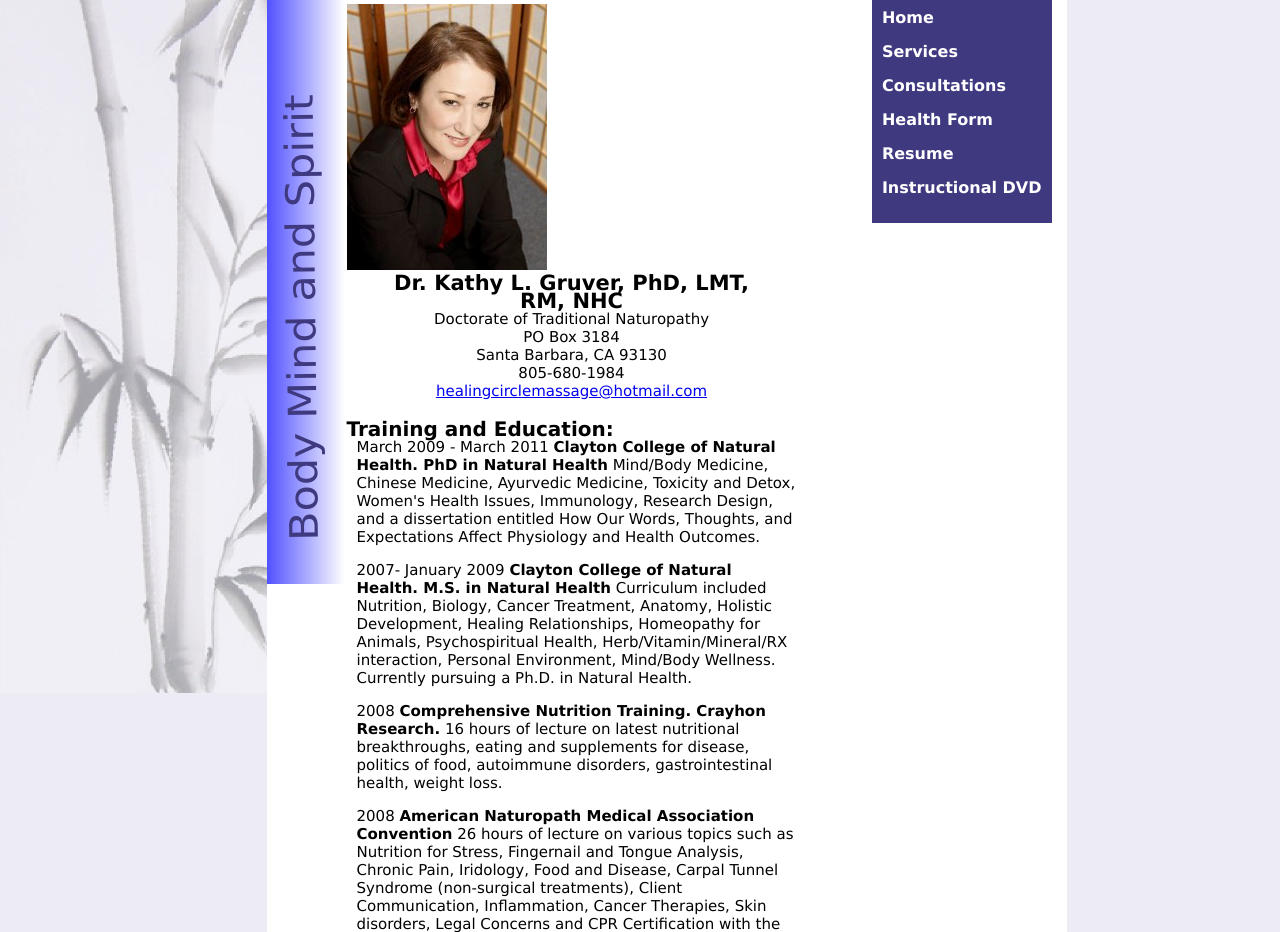
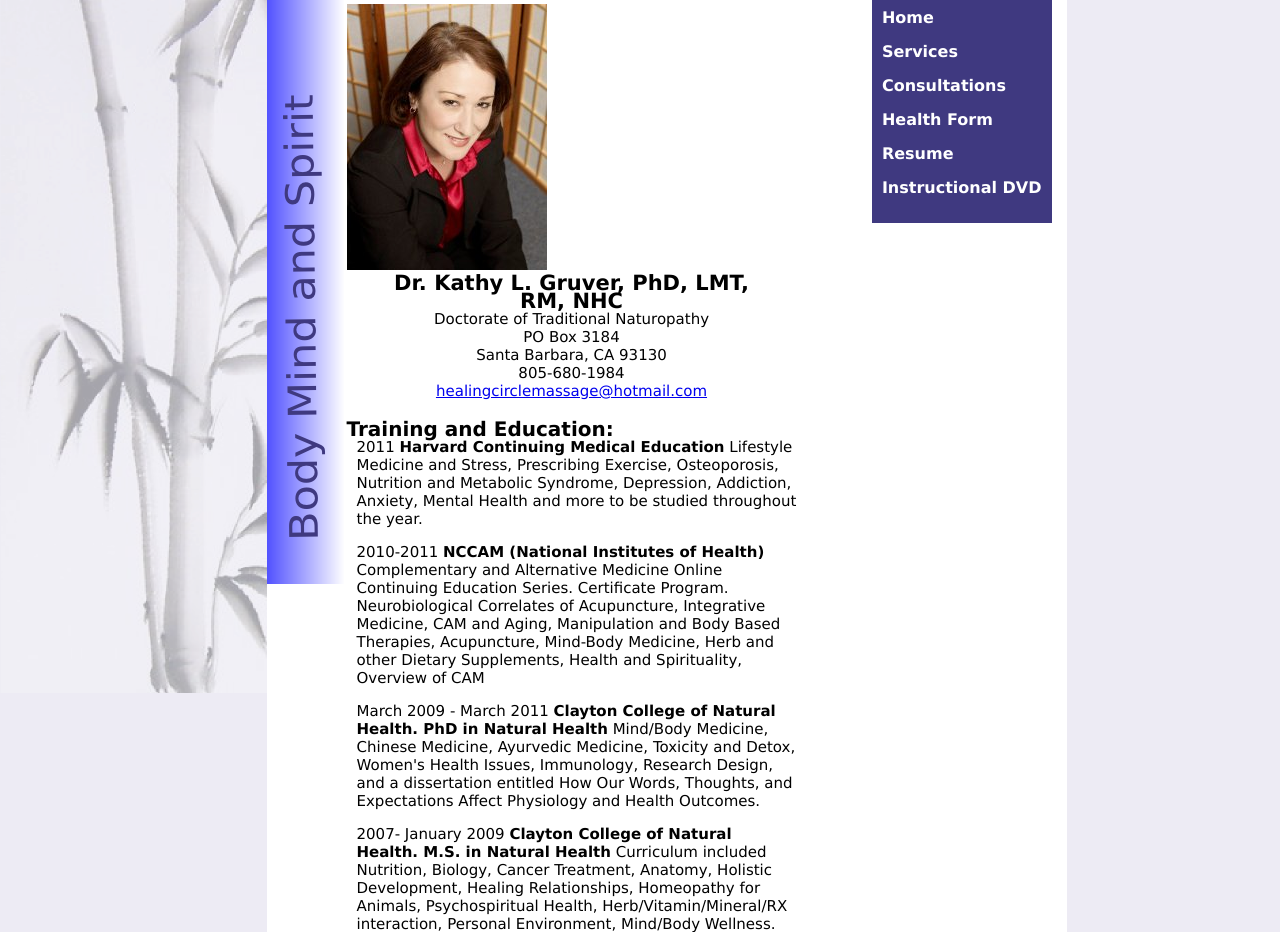
Before and after one commit to emlprime/healingcirclenaturalhealth, a Django app: template templates/resume.html in a window 1280 px wide. Shown: the part 160-1092 px from the top of the page. Run offline with Django 3.2, Linux system fonts and the light colour scheme; the template is opened without the code that fills it, so the values that code supplies are empty.

Commit message:
updated resume

```diff
--- a/templates/resume.html
+++ b/templates/resume.html
@@ -13,7 +13,11 @@
 </div>
 <dt>Training and Education:</dt>
 <dd>
-  <p>March 2009 - March 2011 <strong>Clayton College of Natural Health. PhD in Natural Health</strong> Mind/Body Medicine, Chinese Medicine, Ayurvedic Medicine, Toxicity and Detox, Women's Health Issues, Immunology, Research Design, and a dissertation entitled How Our Words, Thoughts, and Expectations Affect Physiology and Health Outcomes.</p>
+<p>2011 <strong>Harvard Continuing Medical Education</strong> Lifestyle Medicine and Stress, Prescribing Exercise, Osteoporosis, Nutrition and Metabolic Syndrome, Depression, Addiction, Anxiety, Mental Health and more to be studied throughout the year.<p>
+
+<p>2010-2011 <strong>NCCAM (National Institutes of Health)</strong> Complementary and Alternative Medicine Online Continuing Education Series. Certificate Program. Neurobiological Correlates of Acupuncture, Integrative Medicine, CAM and Aging, Manipulation and Body Based Therapies, Acupuncture, Mind-Body Medicine, Herb and other Dietary Supplements, Health and Spirituality, Overview of CAM</p>
+
+<p>March 2009 - March 2011 <strong>Clayton College of Natural Health. PhD in Natural Health</strong> Mind/Body Medicine, Chinese Medicine, Ayurvedic Medicine, Toxicity and Detox, Women's Health Issues, Immunology, Research Design, and a dissertation entitled How Our Words, Thoughts, and Expectations Affect Physiology and Health Outcomes.</p>
   <p>2007- January 2009 <strong>Clayton College of Natural Health. M.S. in Natural Health</strong> Curriculum included Nutrition, Biology, Cancer Treatment, Anatomy, Holistic Development, Healing Relationships, Homeopathy for Animals, Psychospiritual Health, Herb/Vitamin/Mineral/RX interaction, Personal Environment, Mind/Body Wellness. Currently pursuing a Ph.D. in Natural Health.</p>
   <p>2008 <strong>Comprehensive Nutrition Training. Crayhon Research.</strong> 16 hours of lecture on latest nutritional breakthroughs, eating and supplements for disease, politics of food, autoimmune disorders, gastrointestinal health, weight loss.</p>
   <p>2008 <strong>American Naturopath Medical Association Convention</strong> 26 hours of lecture on various topics such as Nutrition for Stress, Fingernail and Tongue Analysis, Chronic Pain, Iridology, Food and Disease, Carpal Tunnel Syndrome (non-surgical treatments), Client Communication, Inflammation, Cancer Therapies, Skin disorders, Legal Concerns and CPR Certification with the American Heart Assoc.</p>
```
